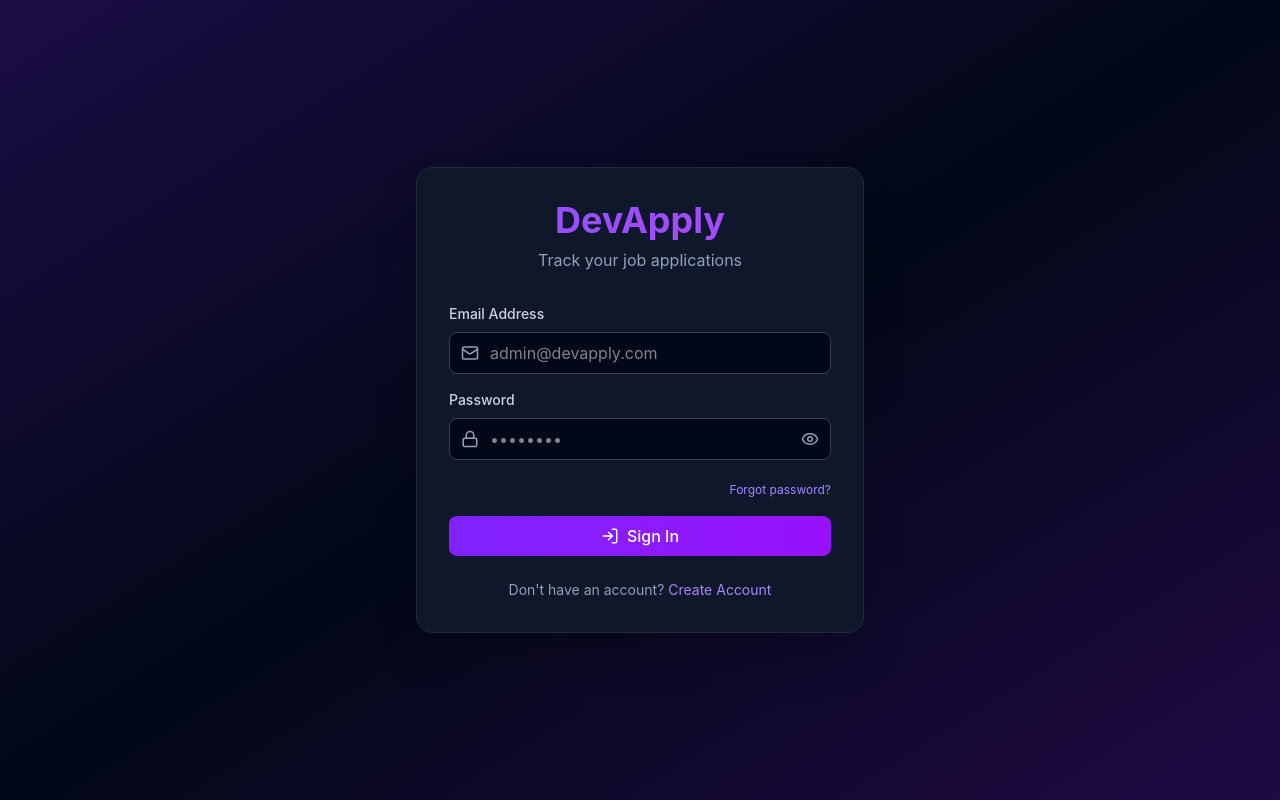
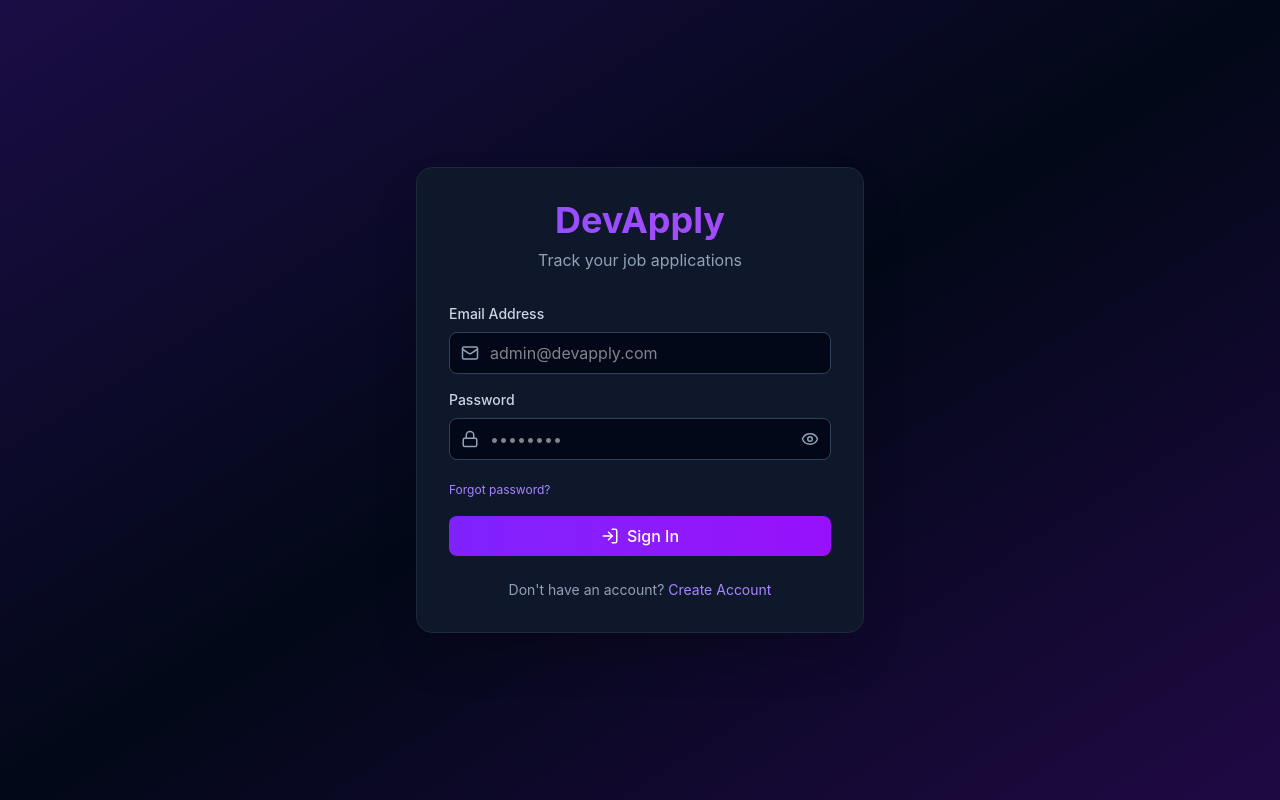
Before and after one commit to simplytima/devapply, a React (Vite) app in the folder frontend/: page /login in a window 1280 px wide. Built offline with nearby package versions, Linux system fonts and the light colour scheme; no server answers.

Commit message:
correct the forgot pw position

```diff
--- a/frontend/src/pages/Login.jsx
+++ b/frontend/src/pages/Login.jsx
@@ -91,7 +91,7 @@ const Login = () => {
               </div>
             </div>
 
-            <div className="text-right mt-1">
+            <div className="mt-1">
               <Link to="/forgot-password" className="text-xs text-violet-400 hover:text-violet-300 transition-colors">
                 Forgot password?
               </Link>
```
